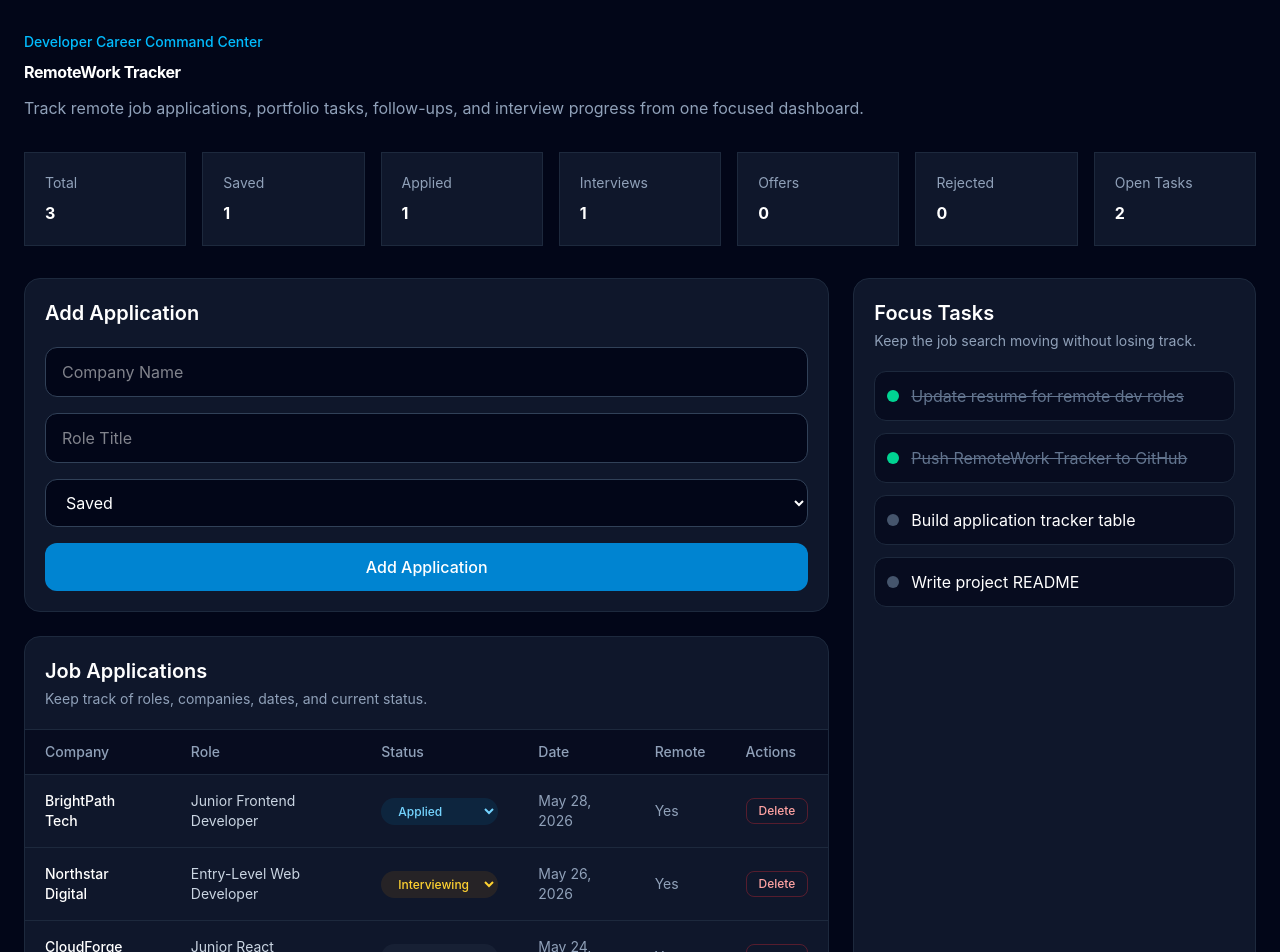
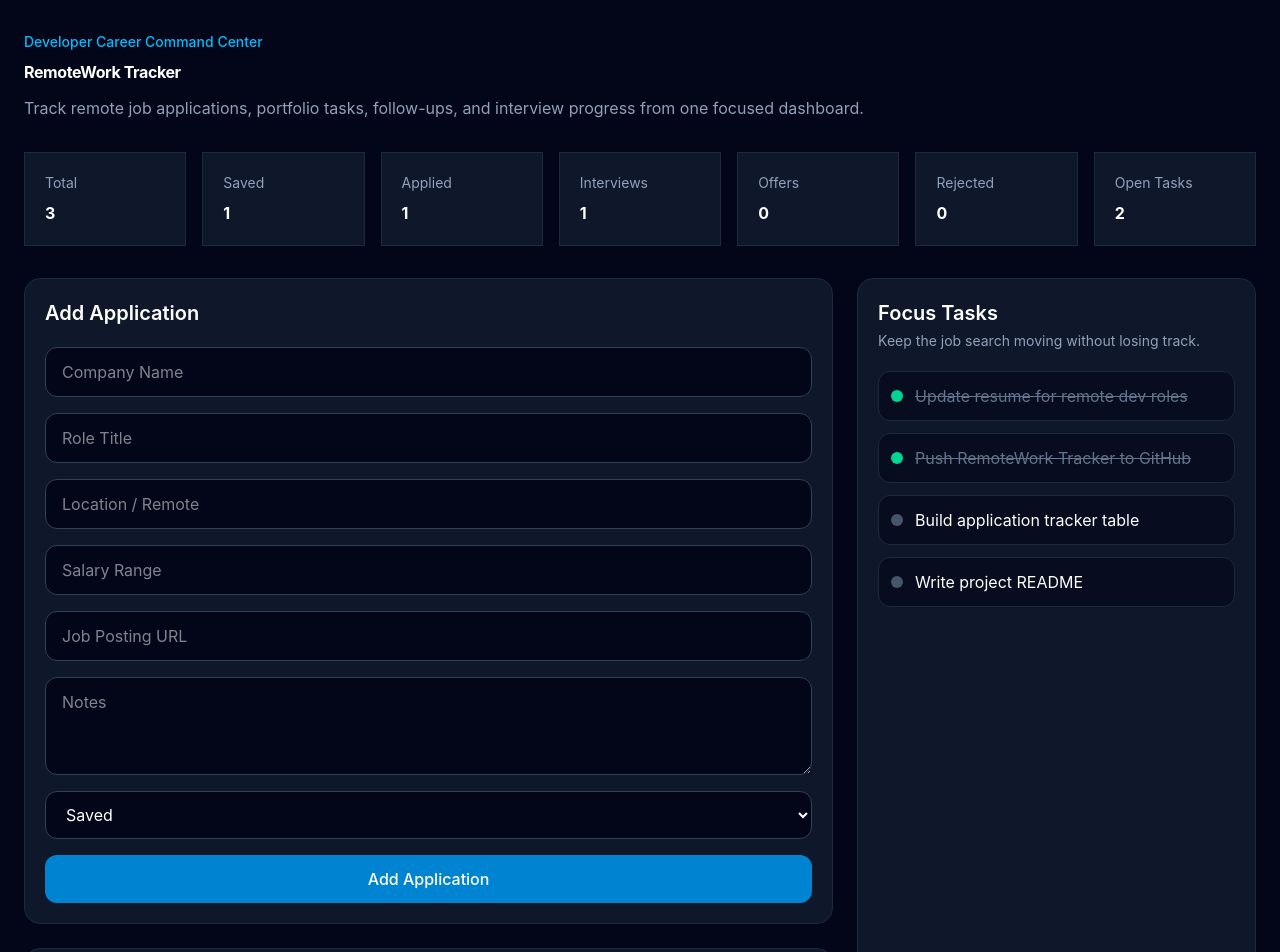
Before and after one commit to Evans-Steven/remote-work-tracker, a React (Vite) app: page / in a window 1280 px wide. Shown: the top 952 px of the page. Built offline with nearby package versions, Linux system fonts and the light colour scheme.

Commit message:
Expanded application details

```diff
--- a/src/components/ApplicationForm.jsx
+++ b/src/components/ApplicationForm.jsx
@@ -4,6 +4,10 @@ function ApplicationForm({ onAddApplication }) {
     const [formData, setFormData] = useState({
         company: "",
         role: "",
+        location: "",
+        salary: "",
+        jobUrl: "",
+        notes: "",
         status: "Saved",
     })
 
@@ -24,6 +28,10 @@ function ApplicationForm({ onAddApplication }) {
         setFormData({
             company: "",
             role: "",
+            location: "",
+            salary: "",
+            jobUrl: "",
+            notes: "",
             status: "Saved",
         })
     }
@@ -54,6 +62,42 @@ function ApplicationForm({ onAddApplication }) {
                     className="rounded-xl border border-slate-700 bg-slate-950 px-4 py-3"
                 />
 
+                <input
+                    type="text"
+                    name="location"
+                    placeholder="Location / Remote"
+                    value={formData.location}
+                    onChange={handleChange}
+                    className="rounded-xl border border-slate-700 bg-slate-950 px-4 py-3"
+                />
+
+                <input
+                    type="text"
+                    name="salary"
+                    placeholder="Salary Range"
+                    value={formData.salary}
+                    onChange={handleChange}
+                    className="rounded-xl border border-slate-700 bg-slate-950 px-4 py-3"
+                />
+
+                <input
+                    type="url"
+                    name="jobUrl"
+                    placeholder="Job Posting URL"
+                    value={formData.jobUrl}
+                    onChange={handleChange}
+                    className="rounded-xl border border-slate-700 bg-slate-950 px-4 py-3"
+                />
+
+                <textarea
+                    name="notes"
+                    placeholder="Notes"
+                    value={formData.notes}
+                    onChange={handleChange}
+                    rows="3"
+                    className="rounded-xl border border-slate-700 bg-slate-950 px-4 py-3"
+                />
+
                 <select
                     name="status"
                     value={formData.status}
--- a/src/components/ApplicationTable.jsx
+++ b/src/components/ApplicationTable.jsx
@@ -1,4 +1,8 @@
-function ApplicationTable({ applications, onDeleteApplication, onUpdateApplicationStatus, }) {
+function ApplicationTable({
+    applications,
+    onDeleteApplication,
+    onUpdateApplicationStatus,
+    }) {
 
     function getStatusStyles(status) {
         if (status === "Saved") {
@@ -39,9 +43,11 @@ function ApplicationTable({ applications, onDeleteApplication, onUpdateApplicati
                         <tr>
                             <th className="px-5 py-3 font-medium">Company</th>
                             <th className="px-5 py-3 font-medium">Role</th>
+                            <th className="px-5 py-3 font-medium">Location</th>
+                            <th className="px-5 py-3 font-medium">Salary</th>
                             <th className="px-5 py-3 font-medium">Status</th>
                             <th className="px-5 py-3 font-medium">Date</th>
-                            <th className="px-5 py-3 font-medium">Remote</th>
+                            <th className="px-5 py-3 font-medium">Link</th>
                             <th className="px-5 py-3 font-medium">Actions</th>
                         </tr>
                     </thead>
@@ -51,6 +57,8 @@ function ApplicationTable({ applications, onDeleteApplication, onUpdateApplicati
                             <tr key={app.id} className="border-t border-slate-800">
                                 <td className="px-5 py-4 font-medium">{app.company}</td>
                                 <td className="px-5 py-4 text-slate-300">{app.role}</td>
+                                <td className="px-5 py-4 text-slate-300">{app.location || "-"}</td>
+                                <td className="px-5 py-4 text-slate-300">{app.salary || "-"}</td>
                                 <td className="px-5 py-4">
                                     <select
                                         value={app.status}
@@ -69,8 +77,19 @@ function ApplicationTable({ applications, onDeleteApplication, onUpdateApplicati
                                     </select>
                                 </td>
                                 <td className="px-5 py-4 text-slate-400">{app.date}</td>
-                                <td className="px-5 py-4 text-slate-400">
-                                    {app.remote ? "Yes" : "No"}
+                                <td className="px-5 py-4">
+                                    {app.jobUrl ? (
+                                        <a
+                                            href={app.jobUrl}
+                                            target="_blank"
+                                            rel="noopener noreferrer"
+                                            className="text-sky-400 hover:text-sky-300"
+                                        >
+                                            View
+                                        </a>
+                                    ) : (
+                                        "-"
+                                    )}
                                 </td>
                                 <td className="px-5 py-4">
                                     <button
```
